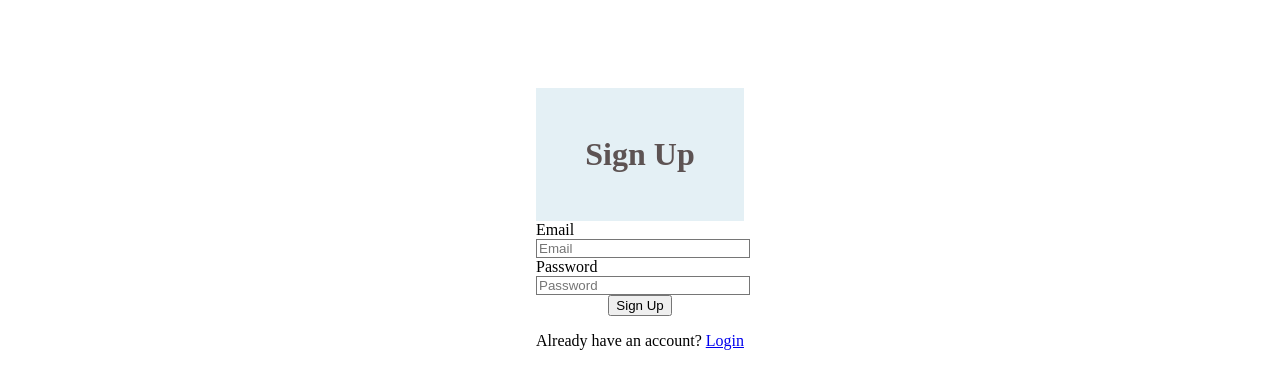
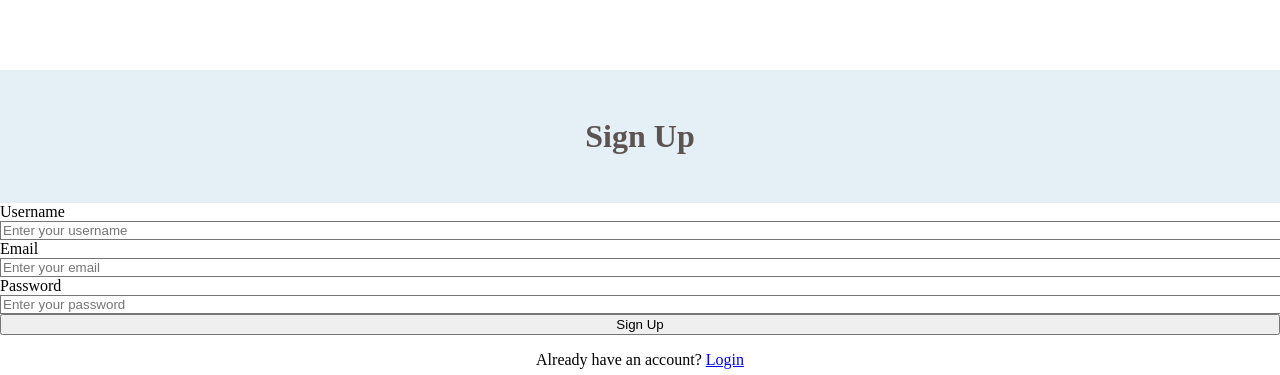
Before and after one commit to Heklast/Veff2-Hopverkefni2, a Next.js app in the folder frontend/: page /signup in a window 1280 px wide. Shown: the part 425-800 px from the top of the page. Built offline with nearby package versions, Linux system fonts and the light colour scheme; no server answers.

Commit message:
tengja authentication við bakenda

```diff
--- a/frontend/src/app/login/page.tsx
+++ b/frontend/src/app/login/page.tsx
@@ -1,15 +1,57 @@
 'use client';
 
+import { useState } from 'react';
 import Link from 'next/link';
+import { useRouter } from 'next/navigation';
 
 export default function LoginPage() {
+  const [email, setEmail] = useState('');
+  const [password, setPassword] = useState('');
+  const [error, setError] = useState<string | null>(null);
+  const [success, setSuccess] = useState<string | null>(null);
+  const router = useRouter();
+
+  const handleSubmit = async (e: React.FormEvent<HTMLFormElement>) => {
+    e.preventDefault();
+    setError(null);
+    setSuccess(null);
+
+    try {
+      const res = await fetch(`${process.env.NEXT_PUBLIC_API_URL}/auth/login`, {
+        method: 'POST',
+        headers: {
+          'Content-Type': 'application/json'
+        },
+        body: JSON.stringify({ email, password })
+      });
+
+      if (!res.ok) {
+        const errorData = await res.json();
+        setError(errorData.error || 'Login failed');
+        return;
+      }
+
+      const data = await res.json();
+      localStorage.setItem('token', data.token);
+      setSuccess('Login successful! Redirecting to homepage...');
+      setTimeout(() => {
+        router.push('/');
+      }, 2000);
+    } catch (err: any) {
+      console.error('Login error:', err);
+      setError('An unexpected error occurred');
+    }
+  };
+
   return (
     <main className="min-h-screen flex items-center justify-center bg-gradient-to-r from-skysoft to-blush">
       <div className="bg-white p-10 rounded-lg shadow-xl w-full max-w-md">
         <h1 className="login-heading text-3xl font-bold font-heading text-charcoal mb-6 text-center">
-            Login
+          Login
         </h1>
-        <form className="space-y-4">
+        {error && <p className="text-red-500 text-center mb-4">{error}</p>}
+        {success && <p className="text-green-500 text-center mb-4">{success}</p>}
+        <form className="space-y-4" onSubmit={handleSubmit}>
           <div>
             <label htmlFor="email" className="block text-sm font-medium text-charcoal mb-1">
               Email
@@ -18,6 +60,8 @@ export default function LoginPage() {
               id="email"
               type="email"
               placeholder="Enter your email"
+              value={email}
+              onChange={(e) => setEmail(e.target.value)}
               className="w-full border border-gray-300 rounded-md px-4 py-2 focus:outline-none focus:ring-2 focus:ring-charcoal"
             />
           </div>
@@ -29,6 +73,8 @@ export default function LoginPage() {
               id="password"
               type="password"
               placeholder="Enter your password"
+              value={password}
+              onChange={(e) => setPassword(e.target.value)}
               className="w-full border border-gray-300 rounded-md px-4 py-2 focus:outline-none focus:ring-2 focus:ring-charcoal"
             />
           </div>
--- a/frontend/src/app/signup/page.tsx
+++ b/frontend/src/app/signup/page.tsx
@@ -1,28 +1,109 @@
 'use client';
 
+import { useState } from 'react';
 import Link from 'next/link';
+import { useRouter } from 'next/navigation';
 
 export default function SignupPage() {
+  const [username, setUsername] = useState('');
+  const [email, setEmail]     = useState('');
+  const [password, setPassword] = useState('');
+  const [error, setError]     = useState<string | null>(null);
+  const [success, setSuccess] = useState<string | null>(null);
+  const router = useRouter();
+
+  const handleSubmit = async (e: React.FormEvent<HTMLFormElement>) => {
+    e.preventDefault();
+    setError(null);
+    setSuccess(null);
+
+    try {
+      const res = await fetch(`${process.env.NEXT_PUBLIC_API_URL}/auth/register`, {
+        method: 'POST',
+        headers: {
+          'Content-Type': 'application/json'
+        },
+        body: JSON.stringify({ username, email, password })
+      });
+
+      if (!res.ok) {
+        const errorData = await res.json();
+        setError(errorData.error || 'Signup failed');
+        return;
+      }
+
+      const data = await res.json();
+      setSuccess('Signup successful! Redirecting to login...');
+      // Redirect to login after a short delay to allow user to read the message.
+      setTimeout(() => {
+        router.push('/login');
+      }, 2000);
+    } catch (err: any) {
+      console.error('Signup error:', err);
+      setError('An unexpected error occurred');
+    }
+  };
+
   return (
-    <main className="min-h-screen flex items-center justify-center bg-gray-100">
-      <div className="bg-white p-8 rounded shadow-md text-center">
-        <h1 className="text-2xl font-bold mb-4">Sign Up</h1>
-        <form>
-          <div className="mb-4">
-            <label htmlFor="email" className="block text-left mb-1">Email</label>
-            <input id="email" type="email" className="border rounded px-3 py-2 w-full" placeholder="Email" />
+    <main className="min-h-screen flex items-center justify-center bg-gradient-to-r from-skysoft to-blush">
+      <div className="bg-white p-10 rounded-lg shadow-xl w-full max-w-md">
+        <h1 className="text-2xl font-bold font-heading text-charcoal mb-6 text-center">
+          Sign Up
+        </h1>
+        {error && <p className="text-red-500 text-center mb-4">{error}</p>}
+        {success && <p className="text-green-500 text-center mb-4">{success}</p>}
+        <form onSubmit={handleSubmit} className="space-y-4">
+          <div>
+            <label htmlFor="username" className="block text-sm font-medium text-charcoal mb-1">
+              Username
+            </label>
+            <input
+              id="username"
+              type="text"
+              placeholder="Enter your username"
+              value={username}
+              onChange={(e) => setUsername(e.target.value)}
+              className="w-full border border-gray-300 rounded-md px-4 py-2 focus:outline-none focus:ring-2 focus:ring-charcoal"
+            />
           </div>
-          <div className="mb-4">
-            <label htmlFor="password" className="block text-left mb-1">Password</label>
-            <input id="password" type="password" className="border rounded px-3 py-2 w-full" placeholder="Password" />
+          <div>
+            <label htmlFor="email" className="block text-sm font-medium text-charcoal mb-1">
+              Email
+            </label>
+            <input
+              id="email"
+              type="email"
+              placeholder="Enter your email"
+              value={email}
+              onChange={(e) => setEmail(e.target.value)}
+              className="w-full border border-gray-300 rounded-md px-4 py-2 focus:outline-none focus:ring-2 focus:ring-charcoal"
+            />
           </div>
-          <button type="submit" className="px-4 py-2 bg-green-500 text-white rounded hover:bg-green-600">
+          <div>
+            <label htmlFor="password" className="block text-sm font-medium text-charcoal mb-1">
+              Password
+            </label>
+            <input
+              id="password"
+              type="password"
+              placeholder="Enter your password"
+              value={password}
+              onChange={(e) => setPassword(e.target.value)}
+              className="w-full border border-gray-300 rounded-md px-4 py-2 focus:outline-none focus:ring-2 focus:ring-charcoal"
+            />
+          </div>
+          <button
+            type="submit"
+            className="w-full bg-green-500 text-white py-2 rounded-md hover:bg-green-600 transition duration-200"
+          >
             Sign Up
           </button>
         </form>
-        <p className="mt-4">
+        <p className="mt-4 text-center text-gray-600">
           Already have an account?{' '}
-          <Link href="/login" className="text-blue-500 hover:underline">Login</Link>
+          <Link href="/login" className="text-blue-500 hover:underline">
+            Login
+          </Link>
         </p>
       </div>
     </main>
```
